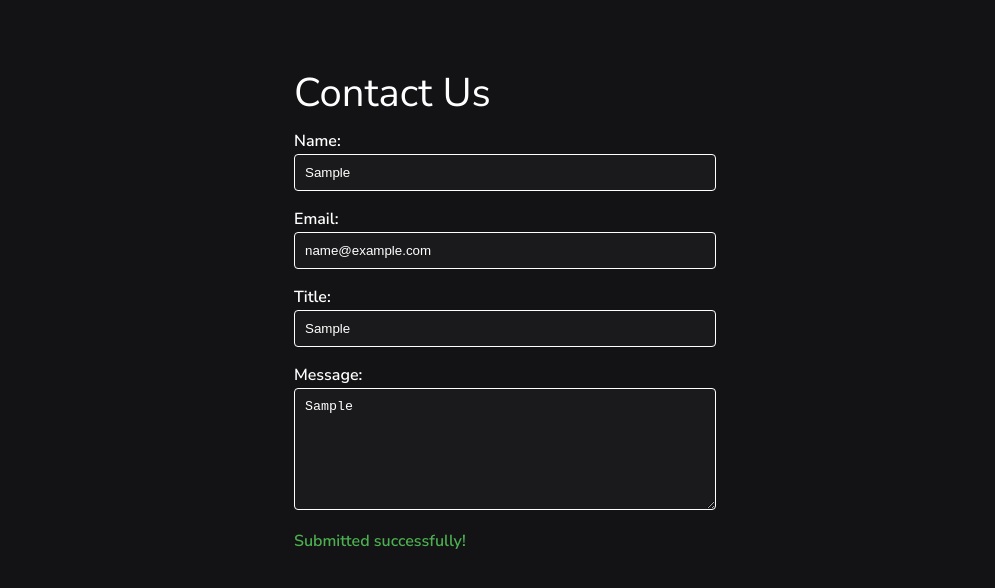
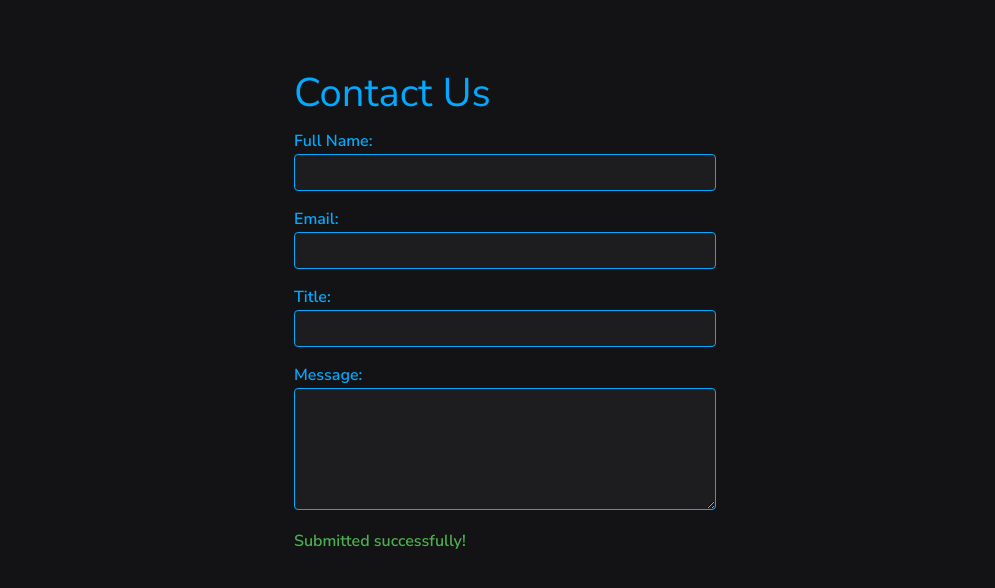
Before and after one commit to kaiibe/weather-web, a plain HTML site: page html/contact-us.html in a window 1280 px wide. Both pictures are taken after typing "Sample", "name@example.com", "Sample", "Sample" into the empty fields and a click on the input "Submit". Shown: the part 122-710 px from the top of the page, without its empty margins (146-1141 px from the left). Drawn offline with nearby package versions, Linux system fonts and the light colour scheme.

Commit message:
redesign

```diff
--- a/html/contact-us.html
+++ b/html/contact-us.html
@@ -3,20 +3,16 @@
 
 <head>
     <meta charset="UTF-8">
-    <meta http-equiv="X-UA-Compatible" content="IE=edge">
     <meta name="viewport" content="width=device-width, initial-scale=1.0">
     <title>Contact Us</title>
 
     <link rel="shortcut icon" type="image/x-icon" href="../assets/img/logo.png" />
 
-    <link rel="preconnect" href="https://fonts.googleapis.com">
-    <link rel="preconnect" href="https://fonts.gstatic.com" crossorigin>
     <link href="https://fonts.googleapis.com/css2?family=Nunito+Sans:wght@400;600&display=swap" rel="stylesheet">
 
     <link rel="stylesheet" href="../style/reset.css">
     <link rel="stylesheet" href="../style/contact-us.css">
 
-    <script src="https://cdnjs.cloudflare.com/ajax/libs/moment.js/2.29.1/moment.min.js"></script>
     <script src="https://code.iconify.design/1/1.0.7/iconify.min.js"></script>
 </head>
 
@@ -71,12 +67,13 @@
         </div>
     </header>
 
+    <main>
         <div class="contact-form animated fadeIn">
             <h1>Contact Us</h1>
             <form id="contact-form">
                 <div class="form-group">
-                <label for="name">Name:</label>
-                <input type="text" id="name" name="name" required>
+                    <label for="name">Full Name:</label>
+                    <input type="text" id="name" class="name" name="name" required>
                 </div>
                 <div class="form-group">
                     <label for="email">Email:</label>
@@ -97,37 +94,11 @@
                 </div>
             </form>
         </div>
+    </main>
+
+</body>
 
 <script src="https://code.jquery.com/jquery-3.6.0.min.js"></script>
-
-    <script>
-        const navIcon = document.querySelector(".nav-icon");
-        const overlay = document.querySelector(".overlay");
-        $(document).ready(function () {
-            $('#contact-form').submit(function (e) {
-                e.preventDefault();
-
-                var formData = $(this).serialize();
-
-                $('.btn').hide();
-                $('.loading').show();
-
-                setTimeout(function () {
-                    $('.loading').hide();
-                    $('.success-message').show();
-                }, 2000);
-            });
-
-            navIcon.addEventListener("click", () => {
-                navIcon.classList.toggle("open");
-                if (overlay.style.height === "100%") {
-                    overlay.style.height = "0%";
-                } else {
-                    overlay.style.height = "100%";
-                }
-            });
-        });
-    </script>
-</body>
+<script src="../js/contact-us.js"></script>
 
 </html>
--- /dev/null
+++ b/js/contact-us.js
@@ -0,0 +1,39 @@
+const navIcon = document.querySelector(".nav-icon");
+const overlay = document.querySelector(".overlay");
+
+var name_input = document.getElementById("name")
+var email_input = document.getElementById("email")
+var title_input = document.getElementById("title")
+var message_input = document.getElementById("message")
+
+$(document).ready(function () {
+    $('#contact-form').submit(function (e) {
+        e.preventDefault();
+
+        var formData = $(this).serialize();
+
+        $('.btn').hide();
+        $('.loading').show();
+
+        setTimeout(function () {
+            $('.loading').hide();
+            $('.success-message').show();
+            name_input.value = "";
+            email_input.value = "";
+            title_input.value = "";
+            message_input.value = "";
+
+        }, 2000);
+
+
+    });
+
+    navIcon.addEventListener("click", () => {
+        navIcon.classList.toggle("open");
+        if (overlay.style.height === "100%") {
+            overlay.style.height = "0%";
+        } else {
+            overlay.style.height = "100%";
+        }
+    });
+});
--- a/style/contact-us.css
+++ b/style/contact-us.css
@@ -7,6 +7,7 @@ body {
 h1 {
     font-size: 40px;
     margin-bottom: 20px;
+    color: #00aaff;
 }
 
 #screen-navbar {
@@ -186,6 +187,7 @@ header button {
 }
 
 label {
+    color: #00aaff;
     display: block;
     margin-bottom: 5px;
     font-weight: bold;
@@ -196,10 +198,10 @@ label {
 .contact-form textarea {
     width: 100%;
     padding: 10px;
-    border: 1px solid #fff;
+    border: 1px solid #00aaff;
     border-radius: 4px;
     resize: vertical;
-    background-color: #1a1a1c;
+    background-color: #1d1c1f;
     color: #fff;
 }
 
@@ -210,7 +212,7 @@ label {
 .btn {
     display: inline-block;
     padding: 10px 20px;
-    background-color: #4CAF50;
+    background-color: #cb2128;
     color: #fff;
     border: none;
     border-radius: 4px;
@@ -260,10 +262,9 @@ label {
 
 /* TABLET */
 @media all and (min-width: 480px) and (max-width: 768px) {
-    #screen-navbar {
-        display: none;
+    .search-view {
+        width: 50%;
     }
-
 }
 
 /* PHONE */
```
Also changed, not shown: html/about-us.html (+4 -6 lines), index.html (+7 -10 lines), style/about-us.css (+22 -14 lines), style/index.css (+19 -18 lines). Lines whose indentation alone changed are shown as unchanged.
